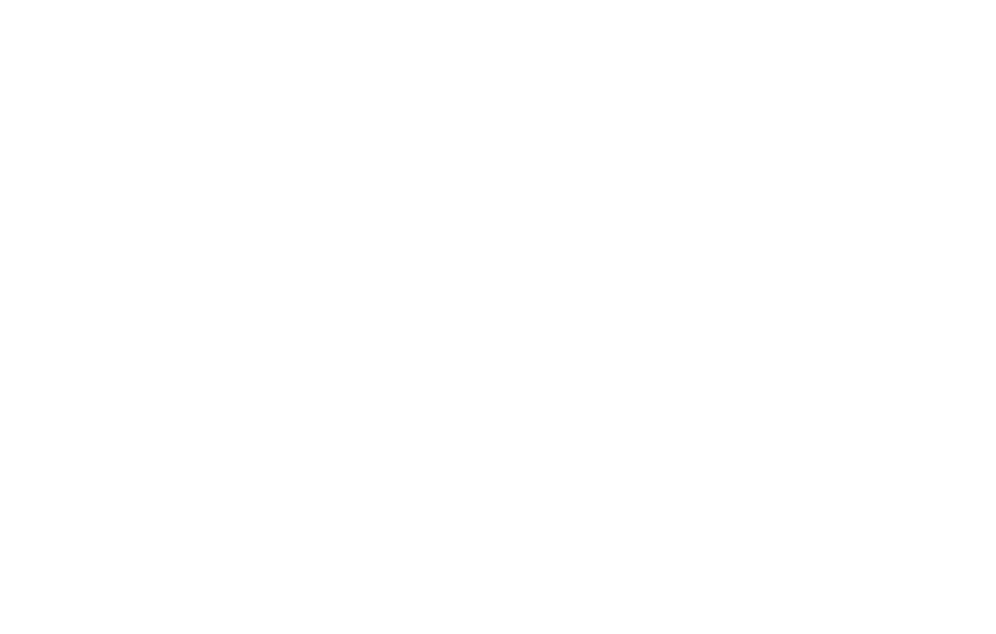
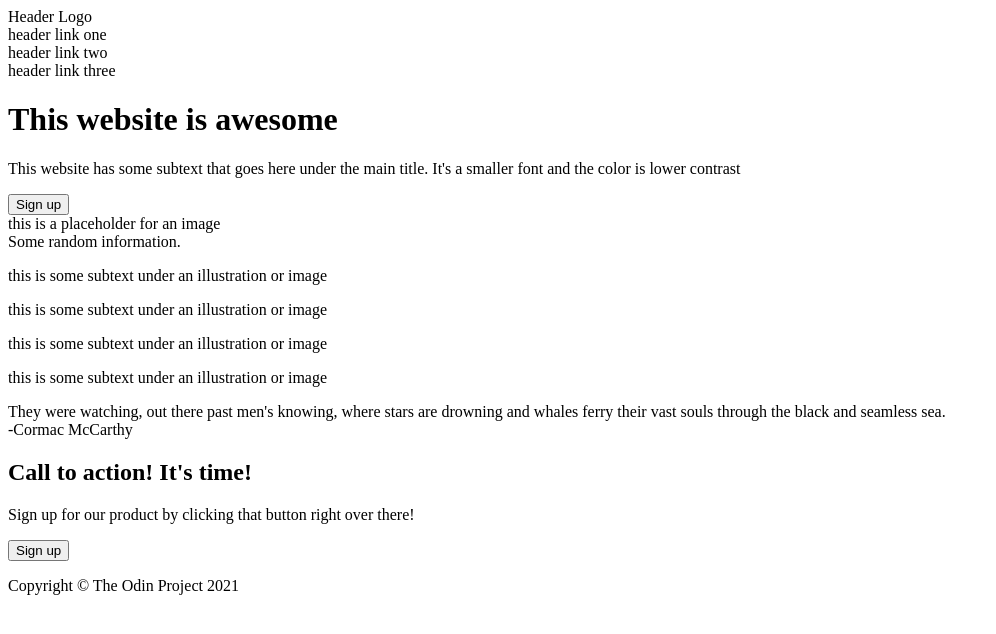
Before and after one commit to Filnis/landing-page, a plain HTML site: page index.html in a window 1280 px wide. Shown: the whole page, without its empty margins (0-996 px from the left). Drawn offline with Linux system fonts and the light colour scheme.

Commit message:
Adds elements to html file

```diff
--- a/index.html
+++ b/index.html
@@ -7,6 +7,55 @@
     <title>Document</title>
 </head>
 <body>
-
+    <div class="header">
+        <div class="header-logo">
+            Header Logo
+        </div>
+        <div class="header-link">header link one</div>
+        <div class="header-link">header link two</div>
+        <div class="header-link">header link three</div>
+    </div>
+    <div class="section_intro">
+        <div class="intro_text">
+            <h1>This website is awesome</h1>
+            <p>This website has some subtext that goes here under the main title. It's a smaller font and the color is lower contrast</p>
+            <button>Sign up</button>
+        </div>
+        <div class="intro_image">this is a placeholder for an image</div>
+    </div>
+    <div class="section_illustrations">
+        <div class="subtitle">Some random information.</div>
+        <div class="illustrations">
+            <div class="image_box"></div>
+            <p>this is some subtext under an illustration or image</p>
+        </div>
+        <div class="illustrations">
+            <div class="image_box"></div>
+            <p>this is some subtext under an illustration or image</p>
+        </div>
+        <div class="illustrations">
+            <div class="image_box"></div>
+            <p>this is some subtext under an illustration or image</p>
+        </div>
+        <div class="illustrations">
+            <div class="image_box"></div>
+            <p>this is some subtext under an illustration or image</p>
+        </div>
+    </div>
+    <div class="section_quote">
+        <div class="quote">They were watching, out there past men's knowing, where stars are drowning and whales ferry their vast souls through the black and seamless sea.
+        </div>
+        <div class="signature">-Cormac McCarthy</div>
+    </div>
+    <div class="section_calltoaction">
+        <div class="calltoaction_text">
+            <h2>Call to action! It's time!</h2>
+            <p>Sign up for our product by clicking that button right over there!</p>
+        </div>
+        <button>Sign up</button>
+    </div>
+    <div class="footer">
+        <p>Copyright &copy; The Odin Project 2021</p>
+    </div>
 </body>
 </html>
```
